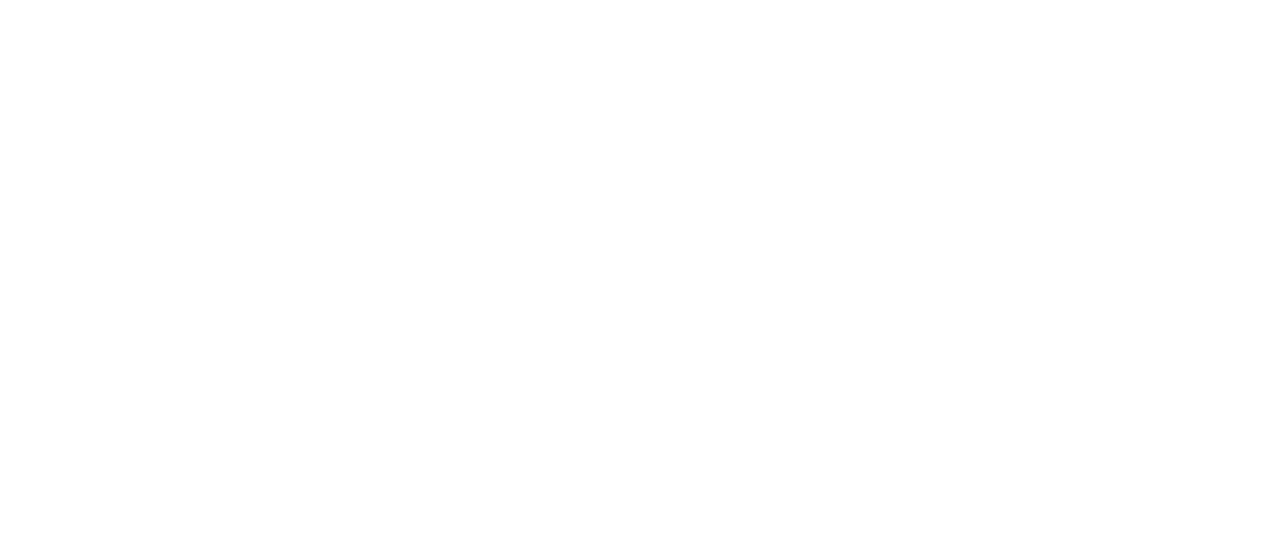
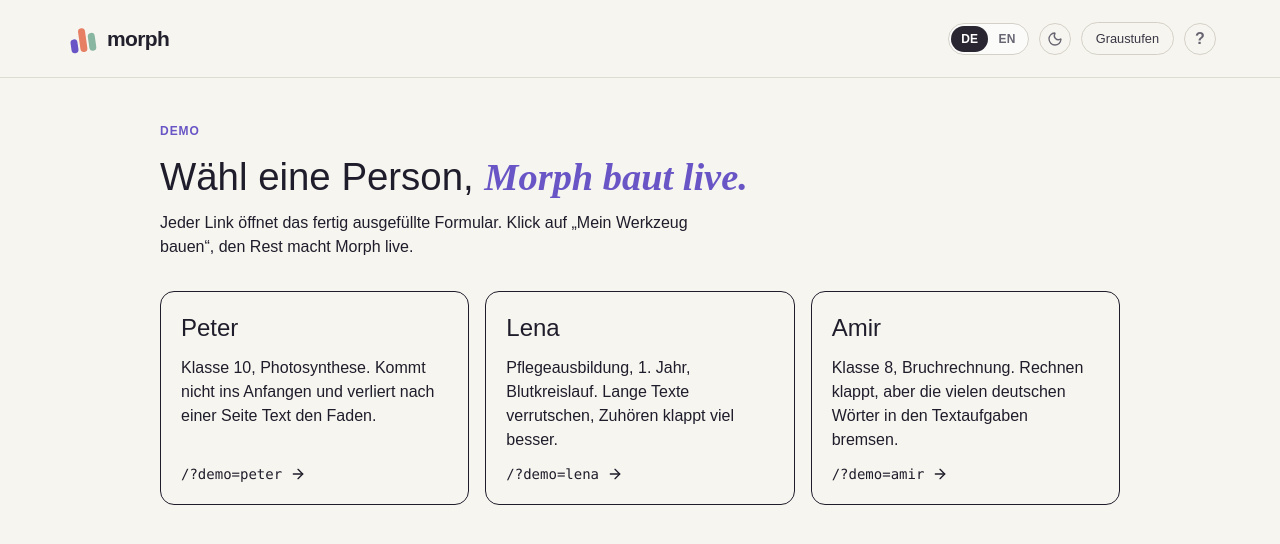
Before and after one commit to jomatotu/learning-in-progress, a React (Vite) app in the folder client/: page /demo in a window 1280 px wide. Before the commit this address had no page. Shown: the top 544 px of the page. Built offline with nearby package versions, Linux system fonts and the light colour scheme; what @json-render/core, @json-render/react would draw is missing.

Commit message:
feat: add one-click demo personas at /?demo=<name> and /demo
Opening /?demo=peter (or lena, amir) fills the whole intake from a static
persona and opens the review step, so the jury only clicks the build button.
/demo lists the three personas as cards with their links.

```diff
--- a/client/src/App.tsx
+++ b/client/src/App.tsx
@@ -2,6 +2,7 @@
 import { LanguageProvider } from '@/components/LanguageProvider'
 import { ThemeProvider } from '@/components/ThemeProvider'
 import { ApplicationPage } from '@/features/application/ApplicationPage'
+import { DemoPage } from '@/features/demo/DemoPage'
 import { Learn } from '@/features/learn/Learn'
 import { Onboarding } from '@/features/onboarding/Onboarding'
 import { Playground } from '@/features/playground/Playground'
@@ -14,6 +15,7 @@
         <Routes>
           <Route path="/" element={<Onboarding />} />
           <Route path="/application" element={<ApplicationPage />} />
+          <Route path="/demo" element={<DemoPage />} />
           <Route path="/playground" element={<Playground />} />
           <Route path="/learn/:id" element={<Learn />} />
           <Route path="/solution/:uuid" element={<SolutionRoute />} />
--- a/client/src/features/application/ApplicationForm.tsx
+++ b/client/src/features/application/ApplicationForm.tsx
@@ -137,13 +137,16 @@
 }
 
 // The intake flow: about you, your goal, your notes, the yes/no deck (with the optional 30-question survey), and a final check.
-function Form() {
+// A seed (the jury demo) replaces the saved profile and opens the review step.
+function Form({ seed }: { seed?: Profile | null }) {
   const survey = useSurvey()
   const t = useMessages(messages)
   const options = useMessages(optionMessages)
   const screens = buildScreens(survey)
-  const [index, setIndex] = useState(0)
-  const [profile, setProfile] = useState<Profile>(loadProfile)
+  const [index, setIndex] = useState(() =>
+    seed ? screens.findIndex((s) => s.step === 'review') : 0,
+  )
+  const [profile, setProfile] = useState<Profile>(() => seed ?? loadProfile())
   const [errors, setErrors] = useState<StepProps['errors']>({})
   // Set when the student edits about/goal/notes from the review: "Weiter" then goes straight back.
   const [returnToReview, setReturnToReview] = useState(false)
@@ -469,7 +472,7 @@
 
 // Loads the survey questions from the server, in the chosen language, before showing the form.
 // A language switch keeps the current survey on screen while the new texts load, so the step stays.
-function ApplicationForm() {
+function ApplicationForm({ seed }: { seed?: Profile | null }) {
   const { lang } = useLanguage()
   const t = useMessages(messages)
   const survey = useSurveyQuestions(lang)
@@ -477,7 +480,7 @@
   if (survey.data) {
     return (
       <SurveyContext value={survey.data}>
-        <Form />
+        <Form seed={seed} />
       </SurveyContext>
     )
   }
--- a/client/src/features/application/ApplicationPage.tsx
+++ b/client/src/features/application/ApplicationPage.tsx
@@ -1,4 +1,5 @@
-import { Link } from 'react-router'
+import { Link, useSearchParams } from 'react-router'
+import { demoProfile } from '@/features/demo/personas'
 import { LanguageToggle } from '@/components/LanguageToggle'
 import { ThemeToggle } from '@/components/ThemeToggle'
 import { defineMessages, useMessages } from '@/lib/i18n'
@@ -13,6 +14,7 @@
 // The /application page: main's top bar and app shell around the application form.
 export function ApplicationPage() {
   const t = useMessages(messages)
+  const [params] = useSearchParams()
 
   return (
     <main className="app-shell application-page flex min-h-dvh flex-col">
@@ -33,7 +35,7 @@
         </div>
       </header>
       <div className="flex flex-1 flex-col">
-        <ApplicationForm />
+        <ApplicationForm seed={demoProfile(params.get('demo'))} />
       </div>
     </main>
   )
--- /dev/null
+++ b/client/src/features/demo/DemoPage.tsx
@@ -0,0 +1,63 @@
+import { ArrowRight } from 'lucide-react'
+import { Link, useNavigate } from 'react-router'
+import { defineMessages, useMessages } from '@/lib/i18n'
+import { Topbar } from '../onboarding/Topbar'
+import { personas } from './personas'
+
+const messages = defineMessages({
+  en: {
+    kicker: 'Demo',
+    title: 'Pick a student,',
+    titleEm: 'watch Morph build.',
+    hint: 'Each link opens the form already filled in. Click “Build my tool” and Morph does the rest live.',
+  },
+  de: {
+    kicker: 'Demo',
+    title: 'Wähl eine Person,',
+    titleEm: 'Morph baut live.',
+    hint: 'Jeder Link öffnet das fertig ausgefüllte Formular. Klick auf „Mein Werkzeug bauen“, den Rest macht Morph live.',
+  },
+})
+
+// The /demo page for the jury: one card per persona, each a one-click link into the filled-in form.
+export function DemoPage() {
+  const t = useMessages(messages)
+  const navigate = useNavigate()
+
+  return (
+    <main className="app-shell">
+      <Topbar step={0} onHome={() => navigate('/')} />
+      <section className="mx-auto w-full max-w-5xl p-5 md:px-8 md:py-10">
+        <span className="kicker">{t.kicker}</span>
+        <h1 className="mt-1.5 text-[1.9rem] md:text-[2.4rem]">
+          {t.title} <em>{t.titleEm}</em>
+        </h1>
+        <p className="mt-1 max-w-prose text-graphite">{t.hint}</p>
+        <ul className="mt-8 grid gap-4 md:grid-cols-3">
+          {personas.map((persona) => {
+            const href = `/?demo=${persona.id}`
+            return (
+              <li key={persona.id}>
+                <Link
+                  to={href}
+                  className="group flex h-full flex-col gap-3 rounded-xl border border-rule p-5 transition-colors hover:border-ink focus-visible:border-ink"
+                >
+                  <span className="text-2xl">{persona.profile.name}</span>
+                  <span className="text-graphite">{persona.line}</span>
+                  <span className="mt-auto inline-flex items-center gap-2 font-mono text-sm text-pine-deep">
+                    {href}
+                    <ArrowRight
+                      size={16}
+                      aria-hidden
+                      className="transition-transform group-hover:translate-x-1"
+                    />
+                  </span>
+                </Link>
+              </li>
+            )
+          })}
+        </ul>
+      </section>
+    </main>
+  )
+}
--- /dev/null
+++ b/client/src/features/demo/personas.ts
@@ -0,0 +1,73 @@
+import { emptyProfile, type Profile } from '@/features/application/profile'
+
+// Ready-made students for the jury demo: /?demo=peter opens the form filled in, at the review step.
+// Stage, goal type and likes use the stored keys from options.ts; the free texts are German.
+type Persona = {
+  id: string
+  line: string
+  profile: Partial<Profile>
+}
+
+export const personas: Persona[] = [
+  {
+    id: 'peter',
+    line: 'Klasse 10, Photosynthese. Kommt nicht ins Anfangen und verliert nach einer Seite Text den Faden.',
+    profile: {
+      name: 'Peter',
+      stage: 'School',
+      stageDetail: 'Klasse 10',
+      interests: 'Minecraft, mit Freunden zocken',
+      goalType: 'Finish homework',
+      goal: 'Hausaufgaben in unter 45 Minuten schaffen',
+      topic: 'Photosynthese',
+      text:
+        'Photosynthese: Pflanzen stellen ihre Nahrung selbst her. In den Chloroplasten der Blattzellen fängt der grüne Farbstoff Chlorophyll Lichtenergie ein. ' +
+        'Mit dieser Energie bauen die Pflanzen aus Kohlenstoffdioxid aus der Luft und Wasser aus dem Boden Traubenzucker (Glucose) auf. ' +
+        'Dabei entsteht Sauerstoff, den die Pflanze über die Spaltöffnungen an die Luft abgibt. ' +
+        'Die Gesamtgleichung lautet: 6 CO2 + 6 H2O + Lichtenergie → C6H12O6 + 6 O2. ' +
+        'Die Photosynthese läuft in zwei Schritten ab: In der lichtabhängigen Reaktion wird Wasser gespalten, und die Energie wird in Form von ATP und NADPH gespeichert. ' +
+        'Im Calvin-Zyklus nutzt die Pflanze diese Energie, um Kohlenstoffdioxid in Zucker einzubauen. ' +
+        'Ohne Photosynthese gäbe es keinen Sauerstoff in der Atmosphäre und keine Nahrung für Tiere und Menschen.',
+      likes: ['Short videos', 'Small steps with breaks'],
+      hard: 'Ich fang einfach nicht an. Und nach einer Seite Text weiß ich nicht mehr, was drinstand.',
+    },
+  },
+  {
+    id: 'lena',
+    line: 'Pflegeausbildung, 1. Jahr, Blutkreislauf. Lange Texte verrutschen, Zuhören klappt viel besser.',
+    profile: {
+      name: 'Lena',
+      stage: 'Vocational training',
+      stageDetail: 'Pflegefachfrau, 1. Jahr',
+      interests: 'Musik, Podcasts, Tanzen',
+      goalType: 'Pass an exam',
+      goal: 'Die Zwischenprüfung schaffen, ohne jeden Abend stundenlang zu lesen',
+      topic: 'Der Blutkreislauf',
+      text: 'Der Blutkreislauf: Das Herz pumpt das Blut durch zwei Kreisläufe. Im Lungenkreislauf fließt sauerstoffarmes Blut von der rechten Herzkammer zur Lunge. Dort gibt es Kohlenstoffdioxid ab und nimmt Sauerstoff auf. Das sauerstoffreiche Blut fließt zurück in den linken Vorhof. Im Körperkreislauf pumpt die linke Herzkammer das Blut über die Aorta in den ganzen Körper. In den Kapillaren gibt es Sauerstoff und Nährstoffe an die Zellen ab. Über die Venen kehrt das Blut zum rechten Vorhof zurück. Herzklappen sorgen dafür, dass das Blut nur in eine Richtung fließt.',
+      likes: ['Text read aloud', 'Pictures and diagrams'],
+      hard: 'Lange Texte. Ich lese einen Satz dreimal und die Wörter verrutschen. Zuhören geht viel besser.',
+    },
+  },
+  {
+    id: 'amir',
+    line: 'Klasse 8, Bruchrechnung. Rechnen klappt, aber die vielen deutschen Wörter in den Textaufgaben bremsen.',
+    profile: {
+      name: 'Amir',
+      stage: 'School',
+      stageDetail: 'Klasse 8',
+      interests: 'Fußball, FIFA spielen',
+      goalType: 'Keep up in class',
+      goal: 'Die Textaufgaben verstehen, rechnen kann ich',
+      topic: 'Bruchrechnung',
+      text: 'Bruchrechnung: Ein Bruch beschreibt einen Teil eines Ganzen. Der Nenner unten sagt, in wie viele gleich große Teile das Ganze geteilt wird. Der Zähler oben sagt, wie viele dieser Teile gemeint sind. Bei 3/4 ist das Ganze in vier Teile geteilt, und drei davon sind gemeint. Brüche mit gleichem Nenner addiert man, indem man die Zähler addiert: 1/4 + 2/4 = 3/4. Haben Brüche verschiedene Nenner, macht man sie zuerst gleichnamig, zum Beispiel 1/2 = 2/4. Aufgabe: Ein Team spielt 4 Viertel. In der ersten Hälfte sind 2 Viertel vorbei. Welcher Bruch des Spiels fehlt noch?',
+      likes: ['Examples first', 'Less text on the screen'],
+      hard: 'Die Aufgaben haben so viele deutsche Wörter. Bis ich den Satz verstehe, ist die Stunde vorbei.',
+    },
+  },
+]
+
+// The full form profile for ?demo=<id>, or null for a missing or unknown id.
+export function demoProfile(id: string | null): Profile | null {
+  const persona = personas.find((p) => p.id === id)
+  return persona ? { ...emptyProfile, ...persona.profile } : null
+}
--- a/client/src/features/onboarding/Onboarding.tsx
+++ b/client/src/features/onboarding/Onboarding.tsx
@@ -1,10 +1,16 @@
-import { useNavigate } from 'react-router'
+import { Navigate, useLocation, useNavigate } from 'react-router'
 import { Topbar } from './Topbar'
 import { Home } from './Home'
 
 // The home page: top bar and the hero screen. "Los geht's" jumps into the application flow.
+// A demo link (/?demo=peter) goes straight on to the filled-in form.
 export function Onboarding() {
   const navigate = useNavigate()
+  const { search } = useLocation()
+
+  if (new URLSearchParams(search).has('demo')) {
+    return <Navigate replace to={`/application${search}`} />
+  }
 
   return (
     <main className="app-shell">
```
Also changed, not shown: 1 other file (tests, documents, lock files or other folders).
